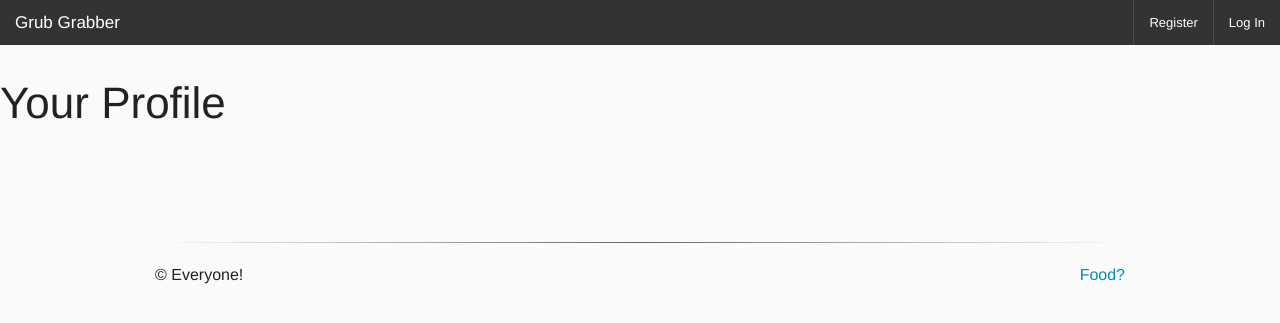
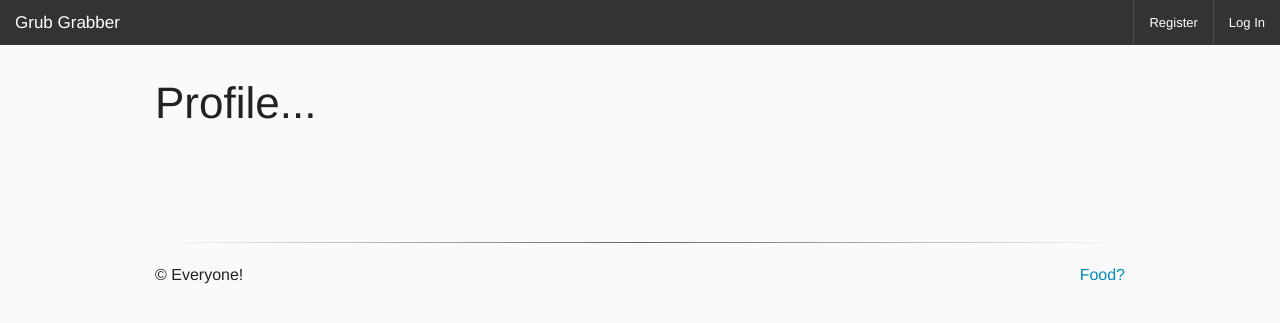
Before and after one commit to isaac-jordan/GrubGrabber, a Django app: page /profile in a window 1280 px wide. Shown: the top 323 px of the page. Run offline with Django 3.2, Linux system fonts and the light colour scheme; some libraries are stand-ins or nearby versions.

Commit message:
Added in row formatting for all the templates and also formatted the pages

```diff
--- a/grubgrabber/templates/login.html
+++ b/grubgrabber/templates/login.html
@@ -3,6 +3,9 @@
 {% block title %}Log In{% endblock %}
 
 {% block content %}
+
+<div class="row">
+    <div class="large-12 columns">
 
         <h1>Log In...</h1>
 
@@ -31,6 +34,7 @@
                 </div>
             </div>
         </form>
-
+    </div>
+</div>
 
 {% endblock %}
--- a/grubgrabber/templates/profile.html
+++ b/grubgrabber/templates/profile.html
@@ -4,7 +4,10 @@
 
 {% block content %}
 
-<h1>Your Profile</h1>
-
+<div class="row">
+    <div class="large-12 columns">
+        <h1>Profile...</h1>
+    </div>
+</div>
 
 {% endblock %}
--- a/grubgrabber/templates/register.html
+++ b/grubgrabber/templates/register.html
@@ -6,6 +6,8 @@
 
 <h1>Wanna Register...</h1>
 
+<div class="row">
+    <div class="large-12 columns">
         <form>
             <div class="row">
                 <div class="small-8 columns">
@@ -49,6 +51,7 @@
                 </div>
             </div>
         </form>
-
+    </div>
+</div>
 
 {% endblock %}
--- a/grubgrabber/templates/search.html
+++ b/grubgrabber/templates/search.html
@@ -3,6 +3,7 @@
 {% block title %}Search{% endblock %}
 
 {% block content %}
+
 <div class="row">
     <div class="small-12">
         Your search was {{ searchParam }}.
@@ -17,14 +18,16 @@
                         No Rating!
                     {% endif %}</p>
             </div>
-            <br><br>
+        <br><br>
         {% empty %}
             No places!
         {% endfor %}
     </div>
 </div>
 <br>
+
 <script>
     console.log({{ places | safe}});
 </script>
+
 {% endblock %}
```
Also changed, not shown: grubgrabber/templates/logout.html (+5 -2 lines), grubgrabber/templates/place.html (+5 -2 lines), grubgrabber/templates/index.html (indentation only). Lines whose indentation alone changed are shown as unchanged.
